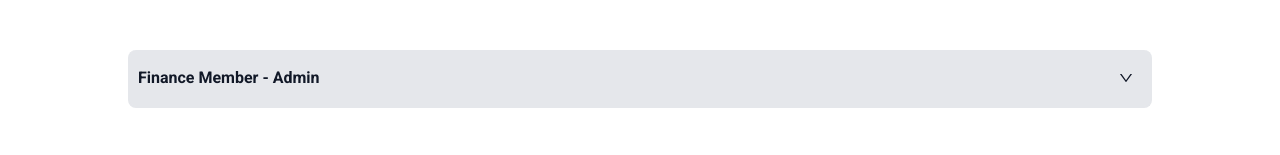
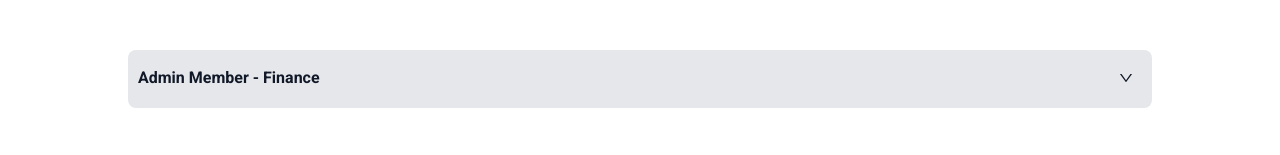
Before and after one commit to SteveIsnthere/openrobotics_website, a React (Create React App) app: page /Recruitment in a window 1280 px wide. Shown: the part 342-497 px from the top of the page. Built offline with nearby package versions, Linux system fonts and the light colour scheme.

Commit message:
added form link

```diff
--- a/src/components/Recruitment/Recruitment.tsx
+++ b/src/components/Recruitment/Recruitment.tsx
@@ -35,10 +35,10 @@
 const Recruitment = () => {
   const positions: Array<Role> = [
        new Role(
-         "Finance Member",
+         "Admin Member",
          2,
          "We are looking for finance members to join our current administration team. This position will involve collaboration with the captains, and project leads to help secure sponsorships and other forms of funding for the team. ",
-         "Admin",
+         "Finance",
          ["Seeking and applying for fundraising opportunities",
           "Contacting prospective sponsors via email/phone",
           "Working closely with the leads to ensure that the financial needs of the team are primarily met through the sponsorships pursued",
@@ -203,7 +203,7 @@
         />
       ))}
       <button className="bg-gray-900 w-auto font-bold rounded-lg mt-8 md:mt-16 px-20 py-3 transition ease-in-out delay-150  hover:-translate-y-1 hover:scale-110 duration-300 hover:bg-red-600  text-gray-200 text-center">
-        Apply Now
+        <a className="style-none" target="_blank" href="https://docs.google.com/forms/d/e/1FAIpQLSe3gXI7-Wx2bf5JzFZQ1d_V23NmdevU3bnw-bl2jprFZVTing/viewform?usp=sf_link">Apply Now</a>
       </button>
     </section>
   );
```
